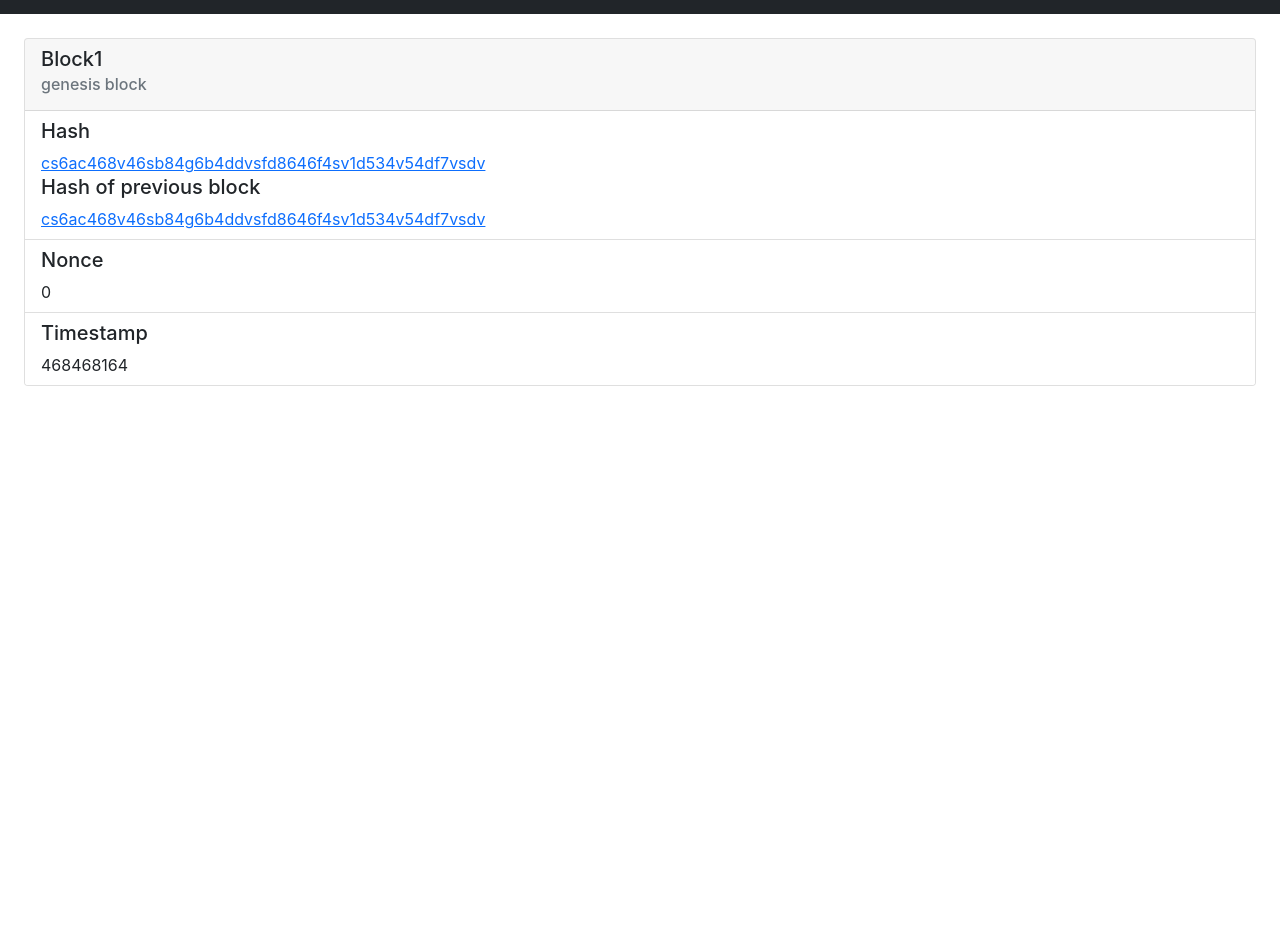
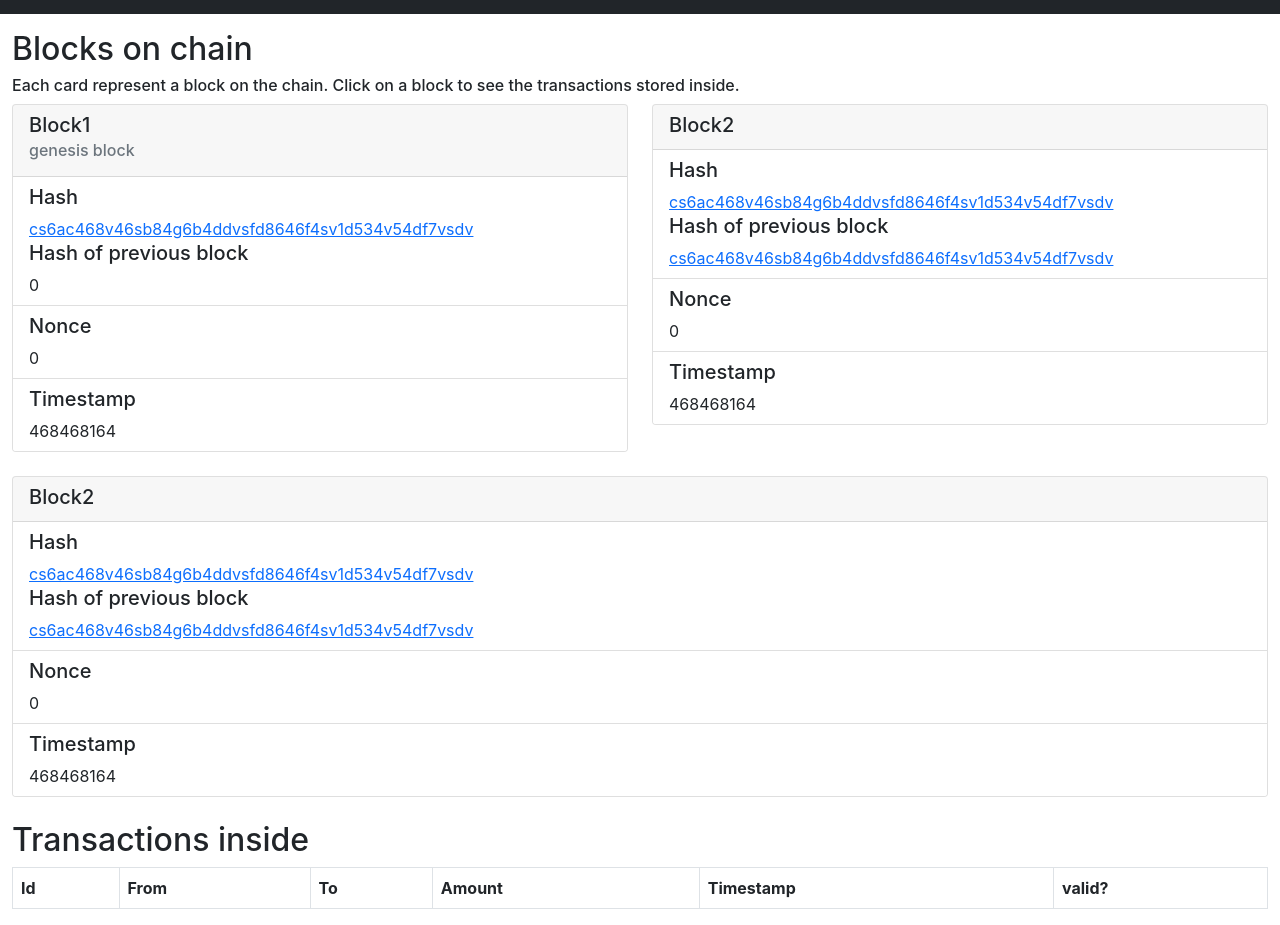
Before and after one commit to Ali-Oliaee/simple-blockchain, a React (Create React App) app: page / in a window 1280 px wide. Shown: the part 56-981 px from the top of the page. Before the commit the page ends 800 px from the top, so only its background shows below. Built offline with nearby package versions, Linux system fonts and the light colour scheme.

Commit message:
add transactions table

```diff
--- a/src/App.js
+++ b/src/App.js
@@ -1,19 +1,47 @@
 import "bootstrap/dist/css/bootstrap.min.css";
+import { Container, Row } from "react-bootstrap";
 import BlockCard from "./components/block-card";
 import Header from "./components/header";
+import TransactionsContainer from "./components/transactions-container";
 
 function App() {
   return (
     <div className="App">
       <Header />
+      <Container fluid>
+        <h2 className="font-weight-bold">Blocks on chain</h2>
+        <h6>
+          Each card represent a block on the chain. Click on a block to see the
+          transactions stored inside.
+        </h6>
+        <Row>
           <BlockCard
             title="Block1"
             description="genesis block"
+            hash="cs6ac468v46sb84g6b4ddvsfd8646f4sv1d534v54df7vsdv"
+            previousHash="0"
+            nonce="0"
+            timestamp="468468164"
+          />
+          <BlockCard
+            title="Block2"
             hash="cs6ac468v46sb84g6b4ddvsfd8646f4sv1d534v54df7vsdv"
             previousHash="cs6ac468v46sb84g6b4ddvsfd8646f4sv1d534v54df7vsdv"
             nonce="0"
             timestamp="468468164"
           />
+          <BlockCard
+            title="Block2"
+            hash="cs6ac468v46sb84g6b4ddvsfd8646f4sv1d534v54df7vsdv"
+            previousHash="cs6ac468v46sb84g6b4ddvsfd8646f4sv1d534v54df7vsdv"
+            nonce="0"
+            timestamp="468468164"
+          />
+        </Row>
+      </Container>
+      <Container fluid>
+        <TransactionsContainer block={5} />
+      </Container>
     </div>
   );
 }
--- a/src/components/block-card/index.js
+++ b/src/components/block-card/index.js
@@ -1,4 +1,4 @@
-import { Card, ListGroup } from "react-bootstrap";
+import { Card, Col, ListGroup } from "react-bootstrap";
 
 function BlockCard({
   title,
@@ -9,17 +9,24 @@ function BlockCard({
   timestamp,
 }) {
   return (
-    <Card className="m-4">
+    <Col className="mb-4">
+      <Card>
         <Card.Header>
           <Card.Title>{title}</Card.Title>
-        <Card.Subtitle className="mb-2 text-muted">{description}</Card.Subtitle>
+          <Card.Subtitle className="mb-2 text-muted">
+            {description}
+          </Card.Subtitle>
         </Card.Header>
         <ListGroup variant="flush">
           <ListGroup.Item>
             <Card.Title>Hash</Card.Title>
             <Card.Link>{hash}</Card.Link>
             <Card.Title>Hash of previous block</Card.Title>
+            {previousHash === "0" ? (
+              <Card.Text>0</Card.Text>
+            ) : (
               <Card.Link>{previousHash}</Card.Link>
+            )}
           </ListGroup.Item>
           <ListGroup.Item>
             <Card.Title>Nonce</Card.Title>
@@ -31,6 +38,7 @@ function BlockCard({
           </ListGroup.Item>
         </ListGroup>
       </Card>
+    </Col>
   );
 }
 
--- a/src/components/header/index.js
+++ b/src/components/header/index.js
@@ -2,7 +2,7 @@ import { Button, Container, Nav, Navbar } from "react-bootstrap";
 
 function Header() {
   return (
-    <Navbar bg="dark" variant="dark" expand="md">
+    <Navbar bg="dark" variant="dark" expand="md" className="mb-3">
       <Container fluid>
         <Navbar.Brand href="/">Ali's ShitCoin blockchain</Navbar.Brand>
         <Navbar.Toggle aria-controls="navbarScroll" />
--- /dev/null
+++ b/src/components/transactions-container/index.js
@@ -0,0 +1,12 @@
+import TransactionsTable from "../transactions-table";
+
+function TransactionsContainer({ blockName, transactions }) {
+  return (
+    <div>
+      <h2>Transactions inside {blockName}</h2>
+      <TransactionsTable transactions={transactions} />
+    </div>
+  );
+}
+
+export default TransactionsContainer;
--- /dev/null
+++ b/src/components/transactions-table/index.js
@@ -0,0 +1,32 @@
+import { Table } from "react-bootstrap";
+
+function TransactionsTable({ transactions = [] }) {
+  return (
+    <Table striped bordered hover>
+      <thead>
+        <tr>
+          <th>Id</th>
+          <th>From</th>
+          <th>To</th>
+          <th>Amount</th>
+          <th>Timestamp</th>
+          <th>valid?</th>
+        </tr>
+      </thead>
+      <tbody>
+        {transactions.map((transaction) => (
+          <tr key={transaction.id}>
+            <td>{transaction.id}</td>
+            <td>{transaction.from}</td>
+            <td>{transaction.to}</td>
+            <td>{transaction.amount}</td>
+            <td>{transaction.timestamp}</td>
+            <td>{transaction.valid}</td>
+          </tr>
+        ))}
+      </tbody>
+    </Table>
+  );
+}
+
+export default TransactionsTable;
```
Lines whose indentation alone changed are shown as unchanged.
